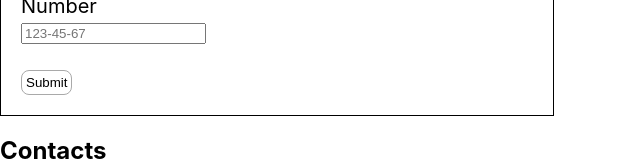
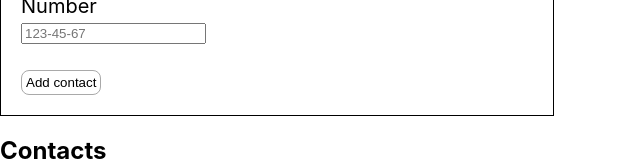
Before and after one commit to NataDent/goit-react-hw-02-phonebook, a React (Create React App) app: page / in a window 1280 px wide. Shown: the part 201-362 px from the top of the page, without its empty margins (0-640 px from the left). Built offline with nearby package versions, Linux system fonts and the light colour scheme.

Commit message:
Filter is completed with a problem `onChange is undefined`

```diff
--- a/src/components/App.jsx
+++ b/src/components/App.jsx
@@ -34,6 +34,10 @@ export class App extends Component {
     }));
   };
 
+  onChange = e => {
+    this.setState({ filter: e.target.value });
+  };
+
   render() {
     return (
       <div>
--- a/src/components/ContactForm/ContactForm.jsx
+++ b/src/components/ContactForm/ContactForm.jsx
@@ -44,7 +44,7 @@ export const ContactForm = ({ onAdd }) => {
             <ErrorMessageStyled component="div" name="number" />
           </FieldWrapper>
 
-          <AddButton type="submit">Submit</AddButton>
+          <AddButton type="submit">Add contact</AddButton>
         </FormStyled>
       </Formik>
     </FormWrapper>
--- a/src/components/Filter/Filter.jsx
+++ b/src/components/Filter/Filter.jsx
@@ -3,19 +3,17 @@ import { SearchInput, SearchWrapper } from './Filter.styled';
 
 import PropTypes from 'prop-types';
 
-export const Filter = ({ value, onChange }) => {
-  console.log(value);
+export const Filter = ({ onChange }) => {
   return (
     <SearchWrapper>
       <Label>
         Find contacts by name
-        <SearchInput type="text" value={value} onChange={onChange} />
+        <SearchInput onChange={onChange} />
       </Label>
     </SearchWrapper>
   );
 };
 
 Filter.propTypes = {
-  value: PropTypes.string.isRequired,
-  onChange: PropTypes.func.isRequired,
+  onChange: PropTypes.string.isRequired,
 };
```
